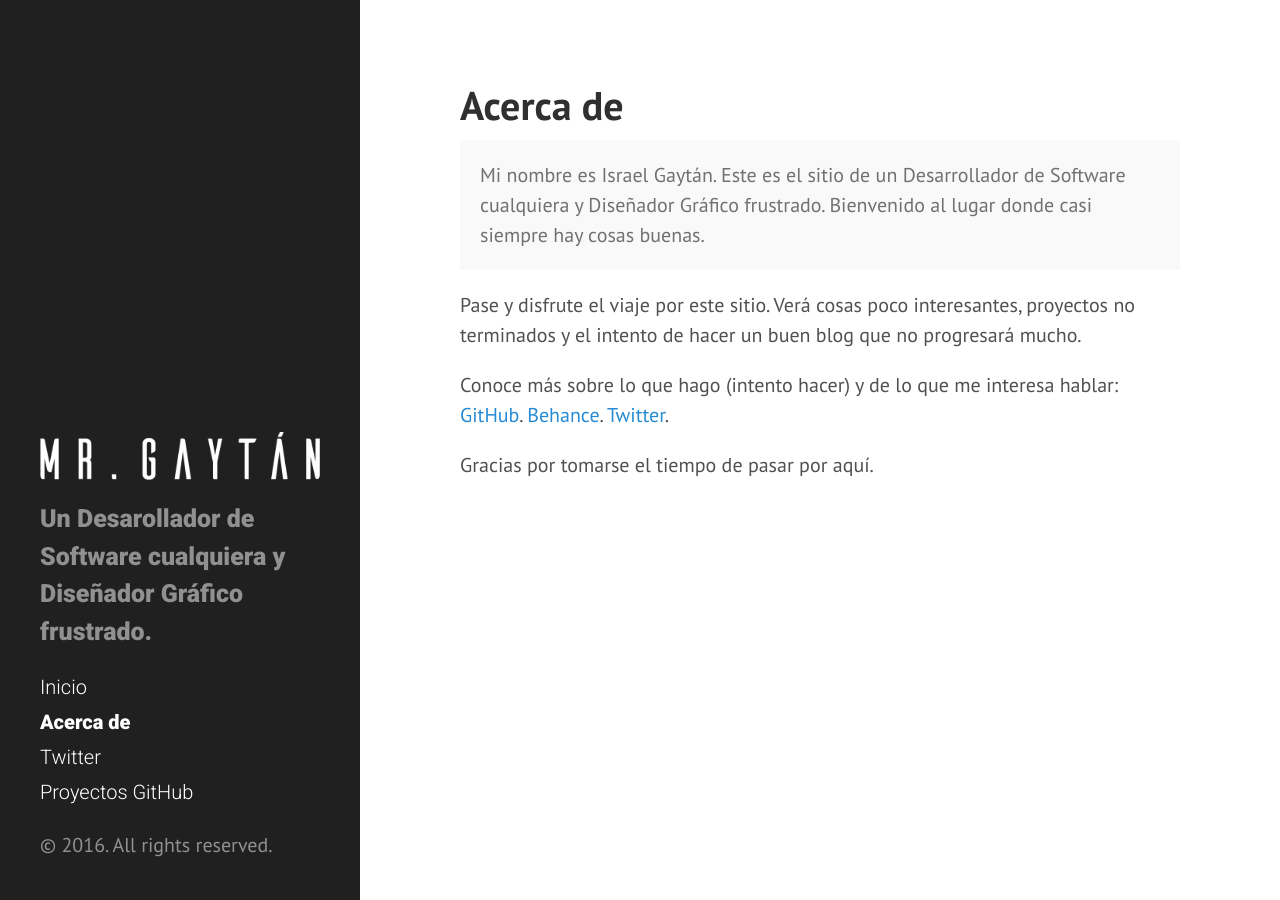
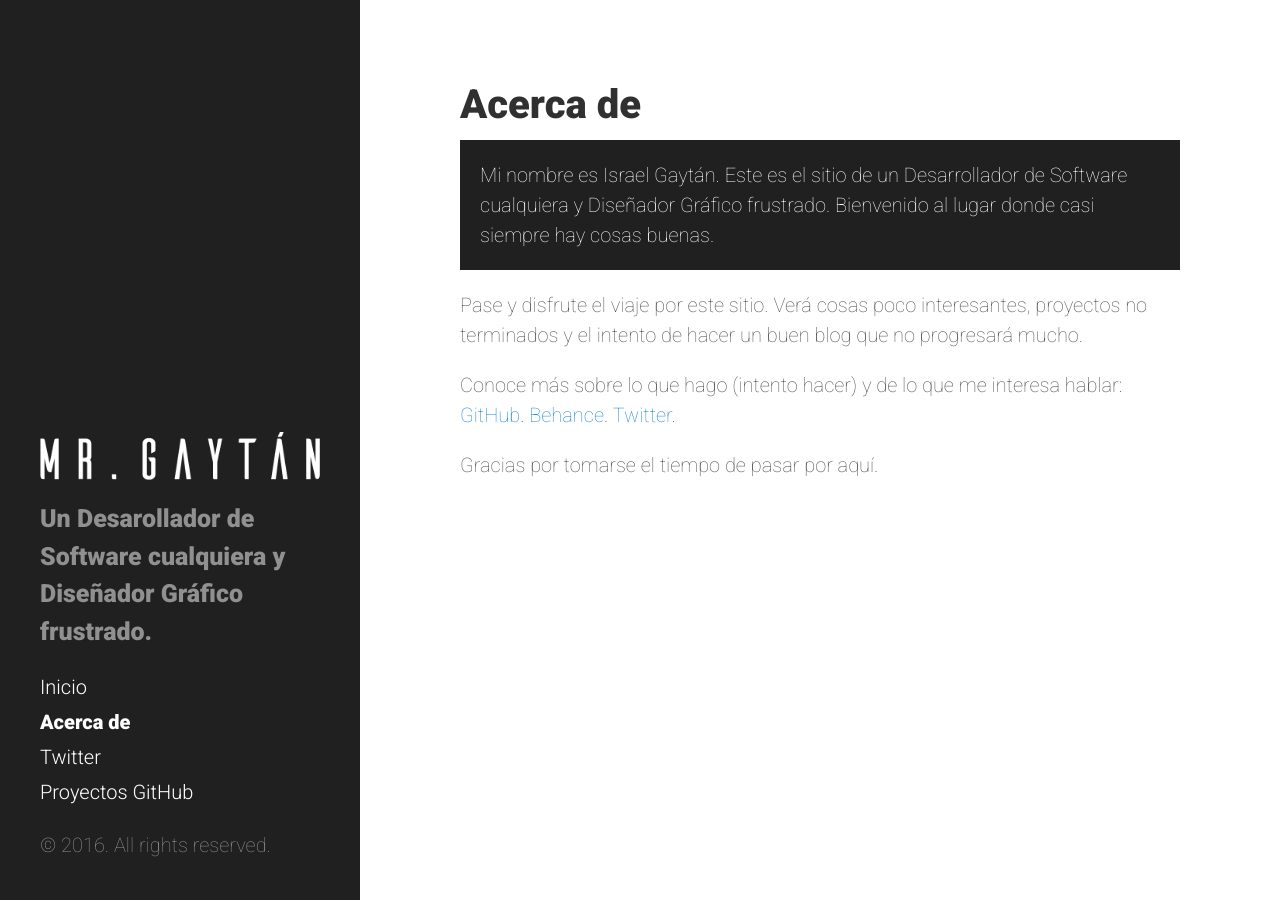
Before and after one commit to MrGaytan/MrGaytan.github.io, a Jekyll site: the page built from about.md, in a window 1280 px wide. Built offline with Jekyll 4.4.1, drawn with Linux system fonts in a browser that asks for light colours; Markdown is read by kramdown in place of the engine named in the settings.

```diff
--- a/about.md
+++ b/about.md
@@ -11,8 +11,8 @@ Pase y disfrute el viaje por este sitio. Verá cosas poco interesantes, proyecto
 
 Conoce más sobre lo que hago (intento hacer) y de lo que me interesa hablar:
 [GitHub](https://github.com/MrGaytan).
-[Behance](https://be.net/MrGaytan).
-[Twitter](https://twitter/MrGaytan).
+[Behance](be.net/MrGaytan).
+[Twitter](https://twitter.com/MrGaytan).
 
 
 Gracias por tomarse el tiempo de pasar por aquí.
--- a/public/css/hyde.css
+++ b/public/css/hyde.css
@@ -32,7 +32,8 @@
  */
 
 html {
-  font-family: "PT Sans", Helvetica, Arial, sans-serif;
+  font-family: "Roboto", sans-serif;
+  font-weight: 100;
 }
 @media (min-width: 48em) {
   html {
--- a/public/css/poole.css
+++ b/public/css/poole.css
@@ -48,9 +48,10 @@ body {
 }
 
 html {
-  font-family: "Helvetica Neue", Helvetica, Arial, sans-serif;
+  font-family: "Roboto", Helvetica, Arial, sans-serif;
   font-size: 16px;
   line-height: 1.5;
+  font-weight: 100;
 }
 @media (min-width: 38em) {
   html {
@@ -274,8 +275,8 @@ tbody tr:nth-child(odd) th {
 .message {
   margin-bottom: 1rem;
   padding: 1rem;
-  color: #717171;
-  background-color: #f9f9f9;
+  color: #ffffff;
+  background-color: #202020;
 }
 
 
```
